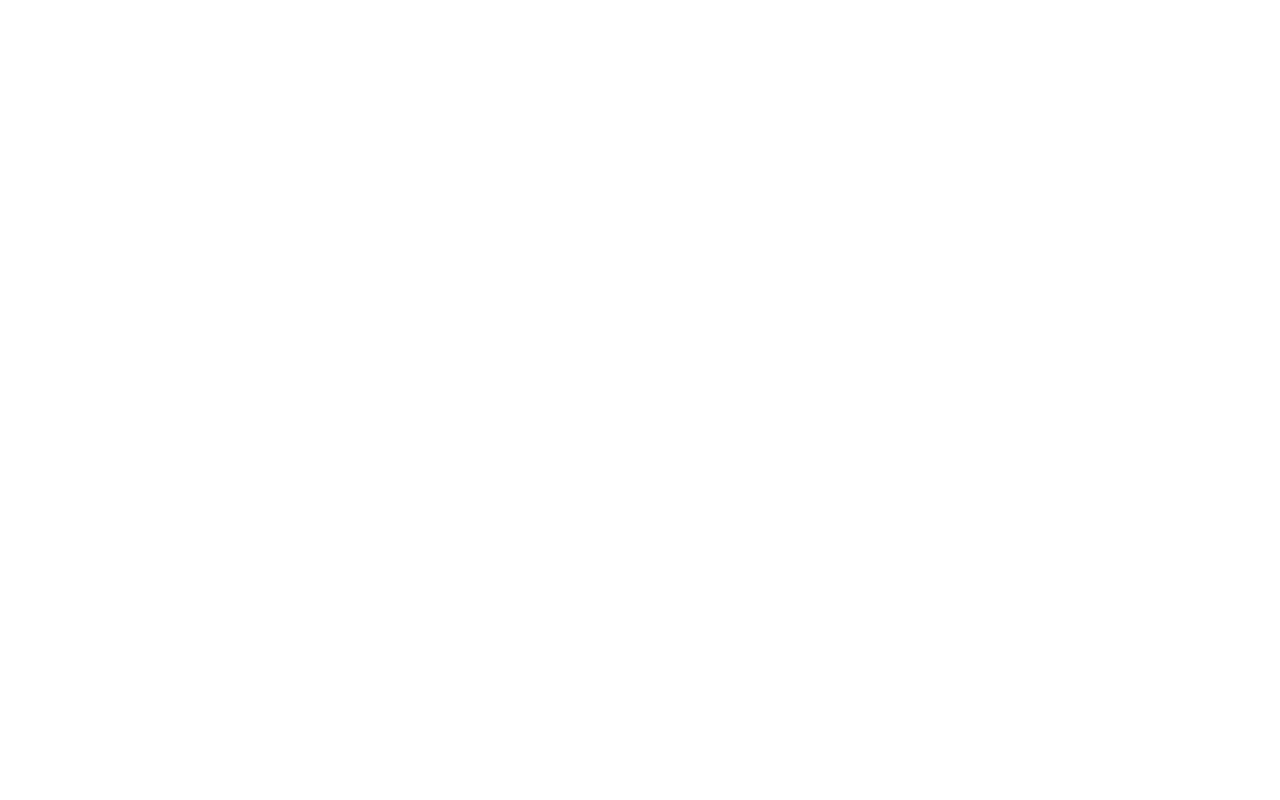
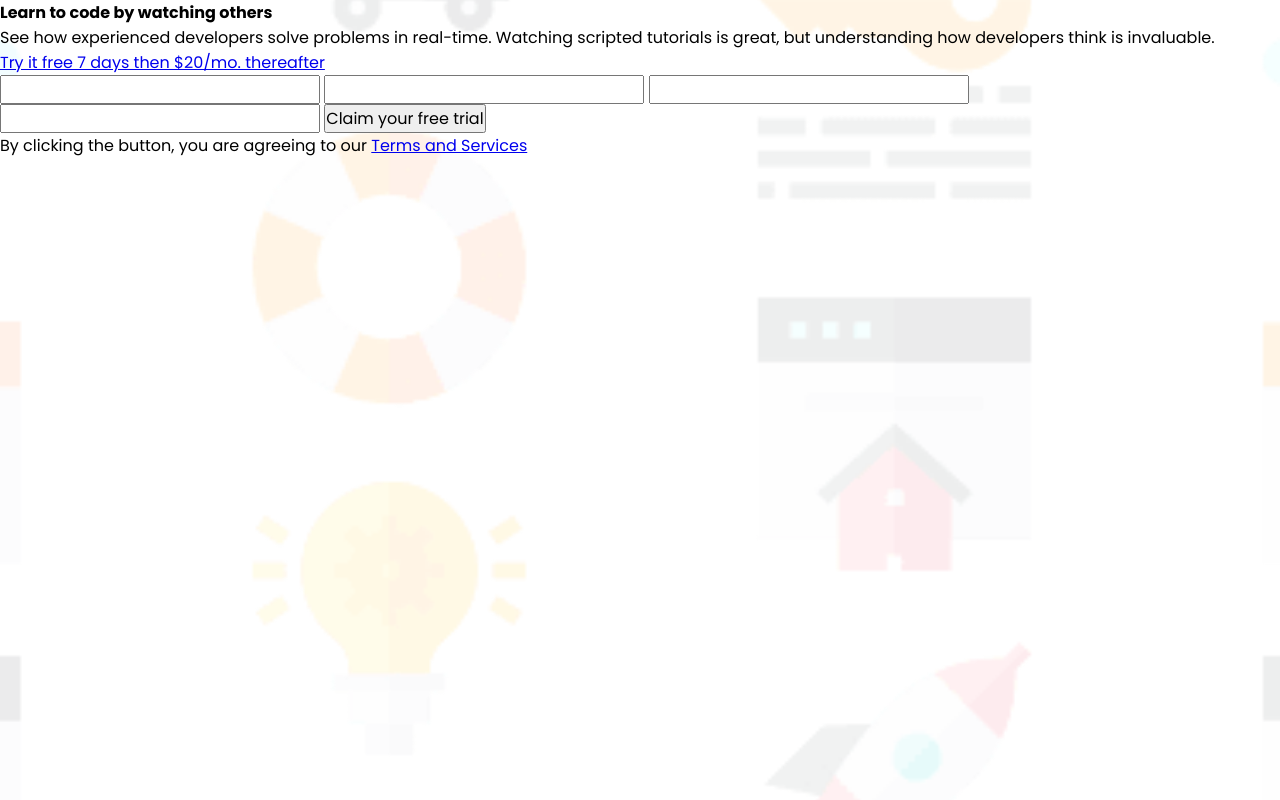
Before and after one commit to ugniusnor/intro-component-with-signup-form-master, a plain HTML site: page index.html in a window 1280 px wide. Drawn offline with Linux system fonts and the light colour scheme.

Commit message:
layout created

```diff
--- a/css/main.css
+++ b/css/main.css
@@ -0,0 +1,6 @@
+body {
+    background-image: url(../images/bg-intro-mobile.png);
+    background-repeat: no-repeat;
+    background-size: cover;
+    background-position: center;
+}
--- a/css/reset.css
+++ b/css/reset.css
@@ -1,10 +1,12 @@
+@import url('https://fonts.googleapis.com/css2?family=Poppins:wght@400;500;600;700&display=swap');
 body,
 body * {
 margin: 0;
 padding: 0;
 vertical-align: top;
+font-size: 16px;
 box-sizing: border-box;
-font-family: 'Gill Sans', 'Gill Sans MT', Calibri, 'Trebuchet MS', sans-serif;
+font-family: 'Poppins', sans-serif;
 }
 .attribution { font-size: 11px; text-align: center; }
 .attribution a { color: hsl(228, 45%, 44%); }
--- a/index.html
+++ b/index.html
@@ -12,22 +12,62 @@
 
 </head>
 <body>
+
+<section class="container">
+
+<div class="left-side-container">
+<div class="text-box">
+  <h3>
+    Learn to code by watching others
+  </h3>
+  <p>
+    See how experienced developers solve problems in real-time. Watching scripted tutorials is great,
+    but understanding how developers think is invaluable.
+
+  </p>
+</div>
+
+</div>
+
+<div class="right-side-container">
+<div>
+  <a href="#">Try it free 7 days then $20/mo. thereafter</a>
+</div>
+<div class="form-container">
+  <form action="#">
+    <input type="text">
+    <input type="text">
+    <input type="text">
+    <input type="text">
+    <button type="submit">Claim your free trial</button>
+  </form>
+  <p>   By clicking the button, you are agreeing to our<span> <a href="#">Terms and Services</a></span> </p>
+</div>
+
+</div>
+
+
+
+
+</section>
+
+
+
+
+
 <!--
-  Learn to code by watching others
 
-  See how experienced developers solve problems in real-time. Watching scripted tutorials is great,
-  but understanding how developers think is invaluable.
 
-  Try it free 7 days then $20/mo. thereafter
+
 
   First Name
   Last Name
   Email Address
   Password
 
-  Claim your free trial
 
-  By clicking the button, you are agreeing to our Terms and Services -->
+
+ -->
   <script src="./js/js.js"></script>
 </body>
 </html>
```
